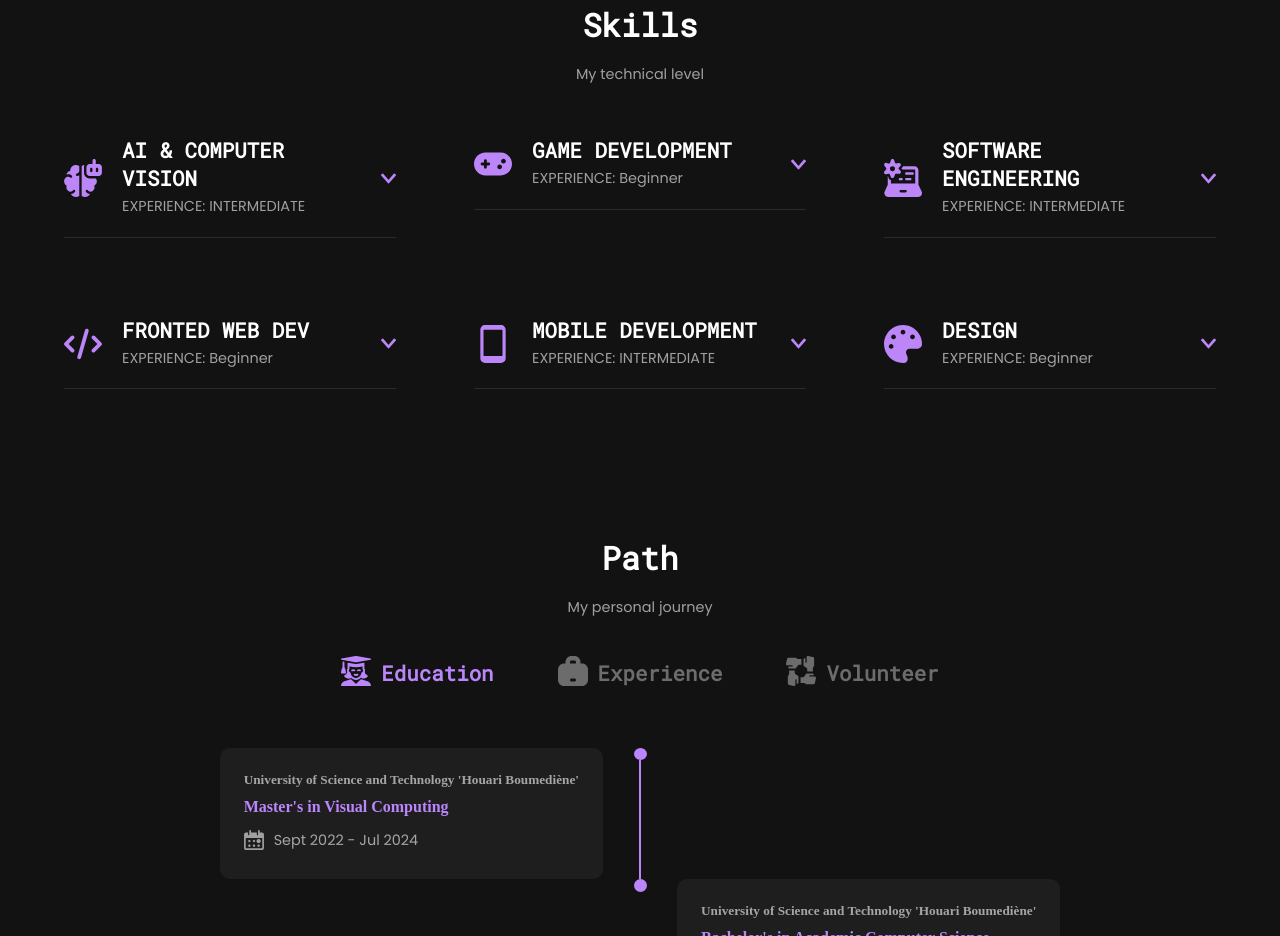
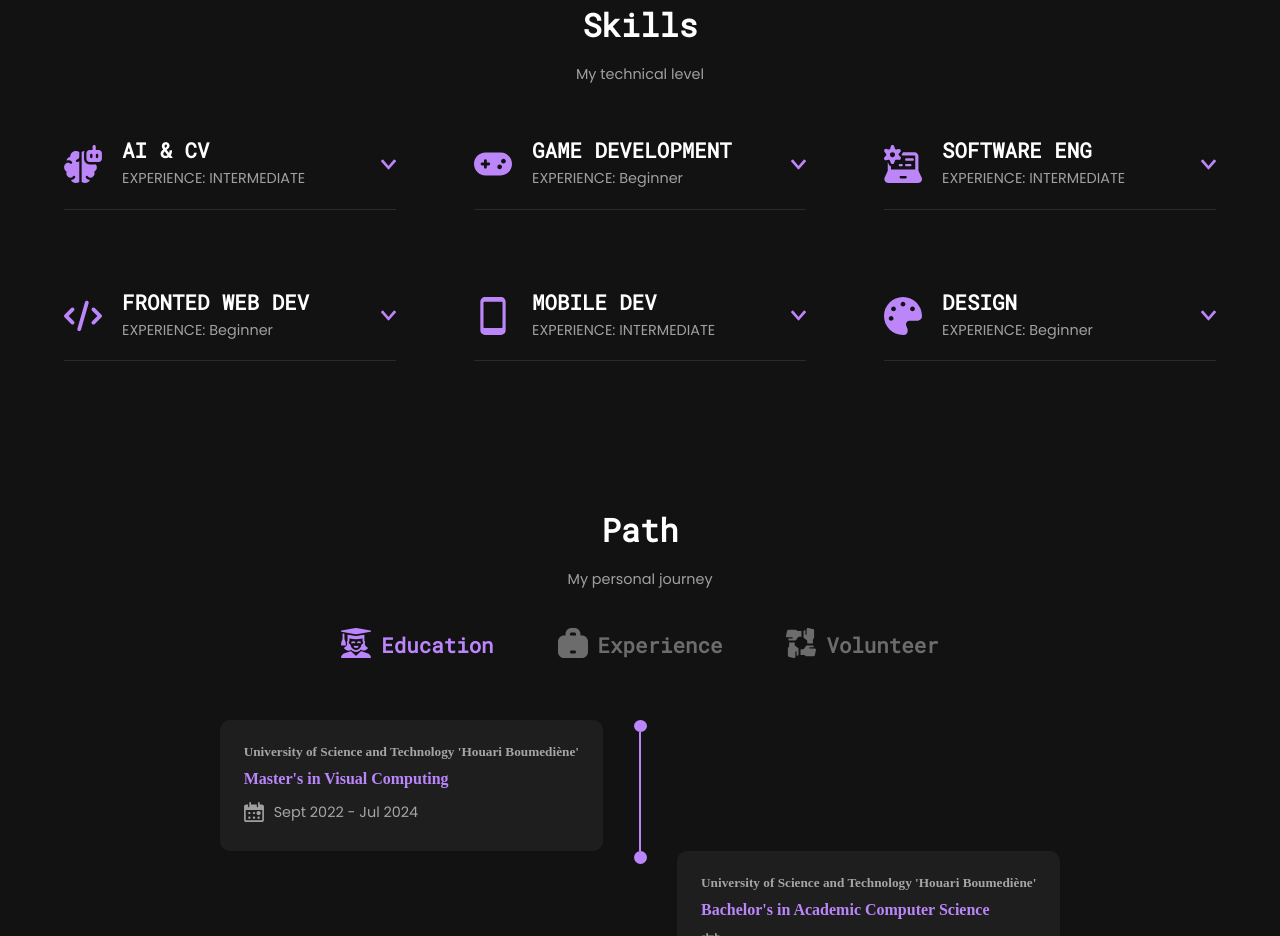
Before and after one commit to SARAH-HADDAD/Portfolio, a plain HTML site: page index.html in a window 1280 px wide. Shown: the part 936-1872 px from the top of the page. Drawn offline with nearby package versions, Linux system fonts and the light colour scheme.

Commit message:
I have a lot to optimize

```diff
--- a/index.html
+++ b/index.html
@@ -97,7 +97,7 @@
           <object type="image/svg+xml" data="assets/icons/AI&CV.svg" width="38" height="38"></object>
 
           <div class="info">
-            <h3>AI & COMPUTER VISION</h3>
+            <h3>AI & CV</h3>
             <p>EXPERIENCE: INTERMEDIATE</p>
           </div>
           <img src="assets/icons/arrow-down.svg" alt="Arrow down" class="skills__arrow" />
@@ -198,7 +198,7 @@
         <div class="skills__header">
           <object type="image/svg+xml" data="assets/icons/SE.svg" width="38" height="38"></object>
           <div class="info">
-            <h3>SOFTWARE ENGINEERING</h3>
+            <h3>SOFTWARE ENG</h3>
             <p>EXPERIENCE: INTERMEDIATE</p>
           </div>
           <img src="assets/icons/arrow-down.svg" alt="Arrow down" class="skills__arrow" />
@@ -321,7 +321,7 @@
           <object type="image/svg+xml" data="assets/icons/MD.svg" width="38" height="38"></object>
 
           <div class="info">
-            <h3>MOBILE DEVELOPMENT</h3>
+            <h3>MOBILE DEV</h3>
             <p>EXPERIENCE: INTERMEDIATE</p>
           </div>
           <img src="assets/icons/arrow-down.svg" alt="Arrow down" class="skills__arrow" />
```
Also changed, not shown: assets/icons/GITHUB.svg (added).
